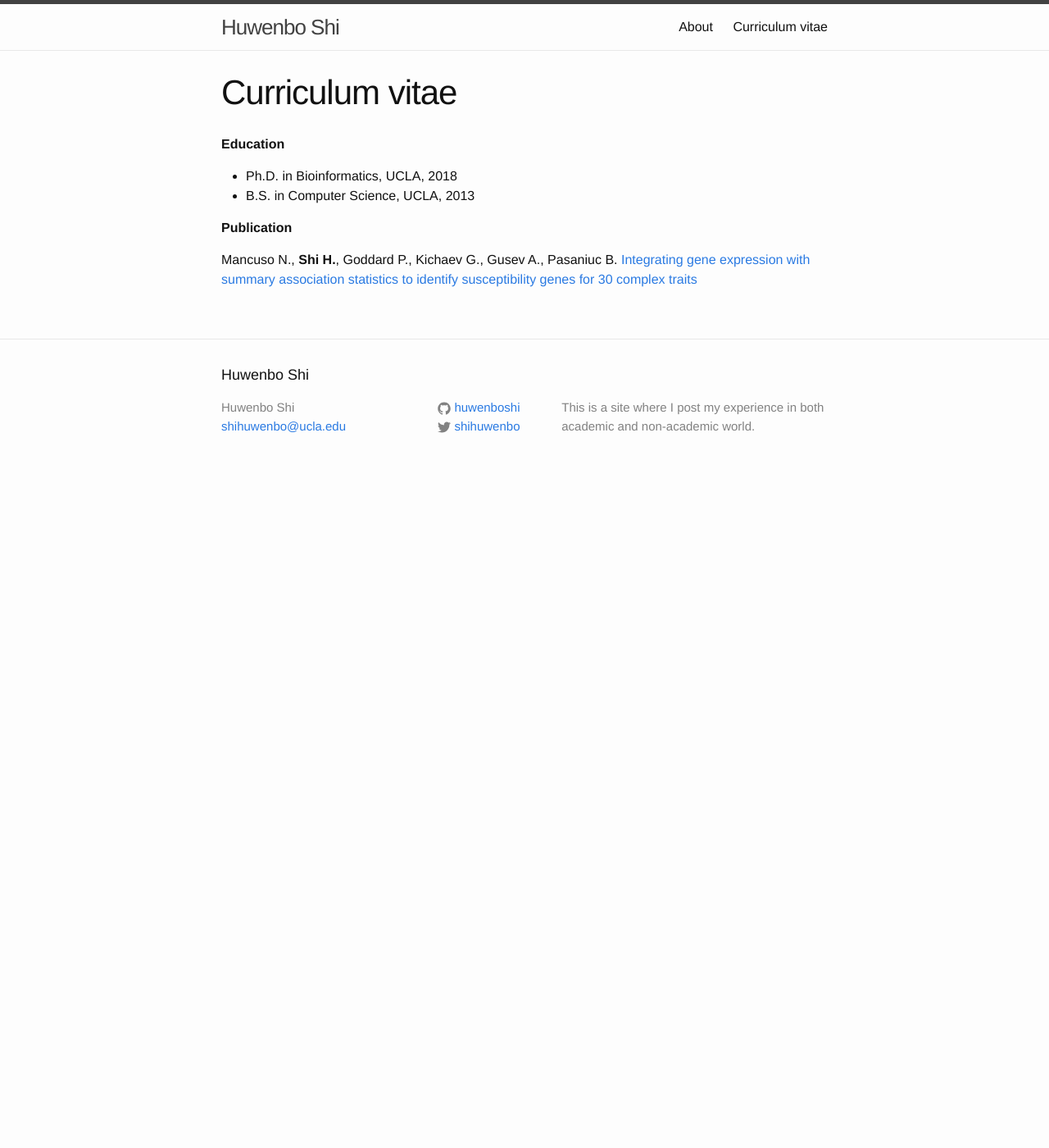
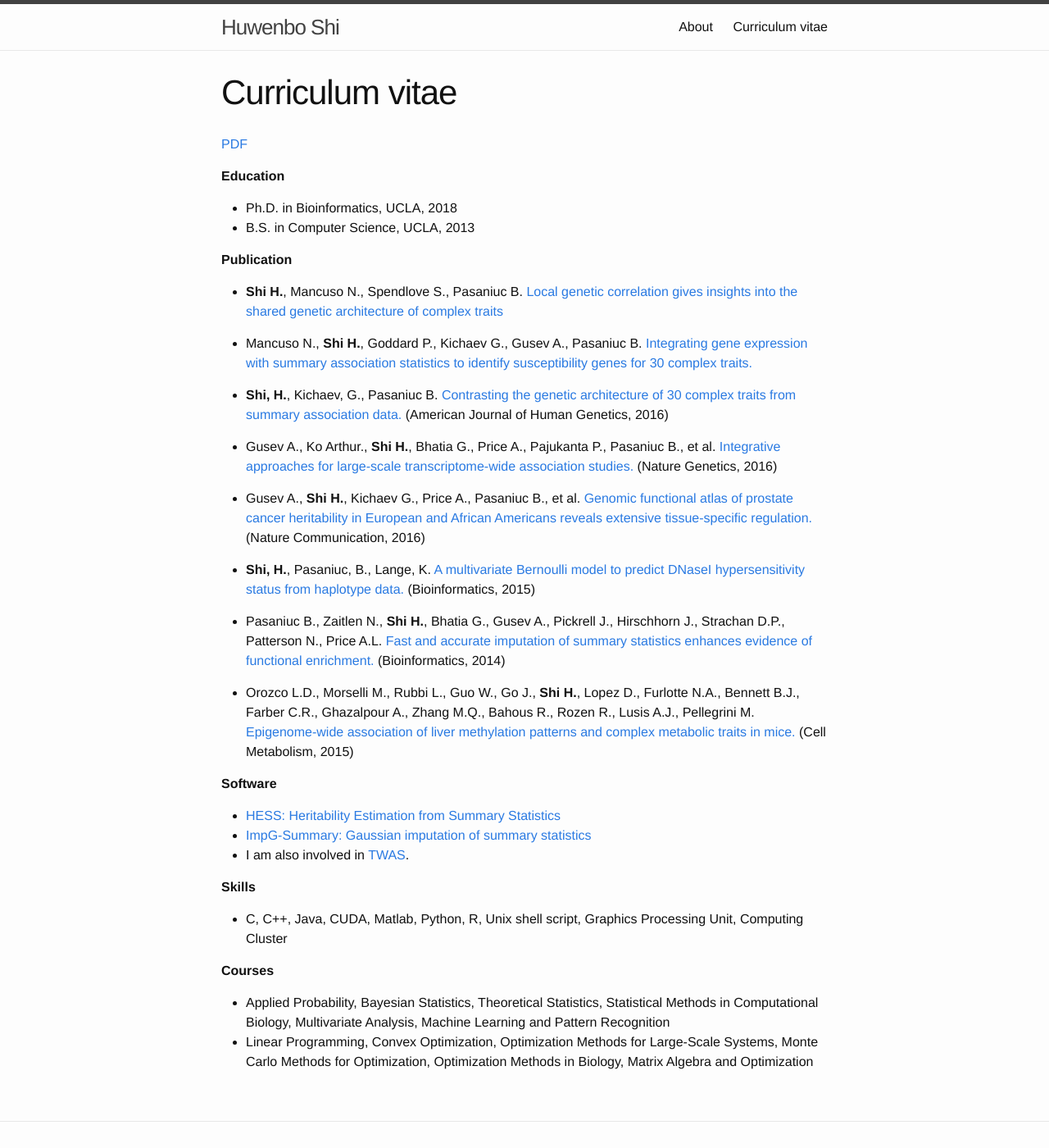
Before and after one commit to huwenboshi/huwenboshi.github.io, a Jekyll site: the page built from cv.md, in a window 1280 px wide and 1400 px high. Shown: the whole window at 82% size. Built offline with Jekyll 4.4.1, drawn with Linux system fonts in a browser that asks for light colours.

Commit message:
updated personal website

```diff
--- a/cv.md
+++ b/cv.md
@@ -3,6 +3,8 @@ layout: page
 title: Curriculum vitae
 permalink: /cv/
 ---
+
+[PDF]({{ site.url }}/assets/Huwenbo_Shi.pdf){:target="_blank"}
 
 **Education**
 
@@ -11,6 +13,50 @@ permalink: /cv/
 
 **Publication**
 
-Mancuso N., **Shi H.**, Goddard P., Kichaev G., Gusev A., Pasaniuc B.
+* **Shi H.**, Mancuso N., Spendlove S., Pasaniuc B.
+[Local genetic correlation gives insights into the shared genetic architecture of complex traits](http://biorxiv.org/content/early/2016/12/08/092668){:target="_blank"}
+
+* Mancuso N., **Shi H.**, Goddard P., Kichaev G., Gusev A., Pasaniuc B.
 [Integrating gene expression with summary association statistics to identify
-susceptibility genes for 30 complex traits](http://biorxiv.org/content/early/2016/09/01/072967){:target="_blank"}
+susceptibility genes for 30 complex traits.](http://biorxiv.org/content/early/2016/09/01/072967){:target="_blank"}
+
+* **Shi, H.**, Kichaev, G., Pasaniuc B.
+[Contrasting the genetic architecture of 30 complex traits from summary association data.](http://www.cell.com/ajhg/abstract/S0002-9297(16)30148-3){:target="_blank"} (American Journal of Human Genetics, 2016)
+
+* Gusev A., Ko Arthur., **Shi H.**, Bhatia G., Price A., Pajukanta P., Pasaniuc B., et al.
+[Integrative approaches for large-scale transcriptome-wide association studies.](http://www.nature.com/ng/journal/v48/n3/full/ng.3506.html){:target="_blank"} (Nature Genetics, 2016)
+
+* Gusev A., **Shi H.**, Kichaev G., Price A., Pasaniuc B., et al.
+[Genomic functional atlas of prostate cancer heritability in European and African Americans reveals extensive tissue-specific regulation.](http://www.nature.com/ncomms/2016/160407/ncomms10979/full/ncomms10979.html){:target="_blank"} (Nature Communication, 2016)
+
+* **Shi, H.**, Pasaniuc, B., Lange, K.
+[A multivariate Bernoulli model to predict DNaseI hypersensitivity status from haplotype data.](http://bioinformatics.oxfordjournals.org/content/31/21/3514){:target="_blank"} (Bioinformatics, 2015)
+
+* Pasaniuc B., Zaitlen N., **Shi H.**, Bhatia G., Gusev A., Pickrell
+J., Hirschhorn J., Strachan D.P., Patterson N., Price A.L.
+[Fast and accurate imputation of summary statistics enhances evidence of functional enrichment.](http://bioinformatics.oxfordjournals.org/content/early/2014/07/18/bioinformatics.btu416){:target="_blank"} (Bioinformatics, 2014)
+
+* Orozco L.D., Morselli M., Rubbi L., Guo W., Go J., **Shi H.**, Lopez
+D., Furlotte N.A., Bennett B.J., Farber C.R., Ghazalpour A., Zhang
+M.Q., Bahous R., Rozen R., Lusis A.J., Pellegrini M.
+[Epigenome-wide association of liver methylation patterns and complex metabolic
+traits in mice.](http://www.ncbi.nlm.nih.gov/pmc/articles/PMC4454894/){:target="_blank"} (Cell Metabolism, 2015)
+
+**Software**
+
+* [HESS: Heritability Estimation from Summary Statistics](http://github.com/huwenboshi/hess){:target="_blank"}
+* [ImpG-Summary: Gaussian imputation of summary statistics](http://github.com/huwenboshi/impg){:target="_blank"}
+* I am also involved in [TWAS](http://bogdan.bioinformatics.ucla.edu/software/twas/){:target="_blank"}.
+
+**Skills**
+
+* C, C++, Java, CUDA, Matlab, Python, R, Unix shell script, Graphics Processing Unit, Computing Cluster
+
+**Courses**
+
+* Applied Probability, Bayesian Statistics, Theoretical Statistics, Statistical
+Methods in Computational Biology, Multivariate Analysis, Machine
+Learning and Pattern Recognition
+* Linear Programming, Convex Optimization, Optimization Methods for
+Large-Scale Systems, Monte Carlo Methods for Optimization, Optimization
+Methods in Biology, Matrix Algebra and Optimization
```
Also changed, not shown: 1 other file.
